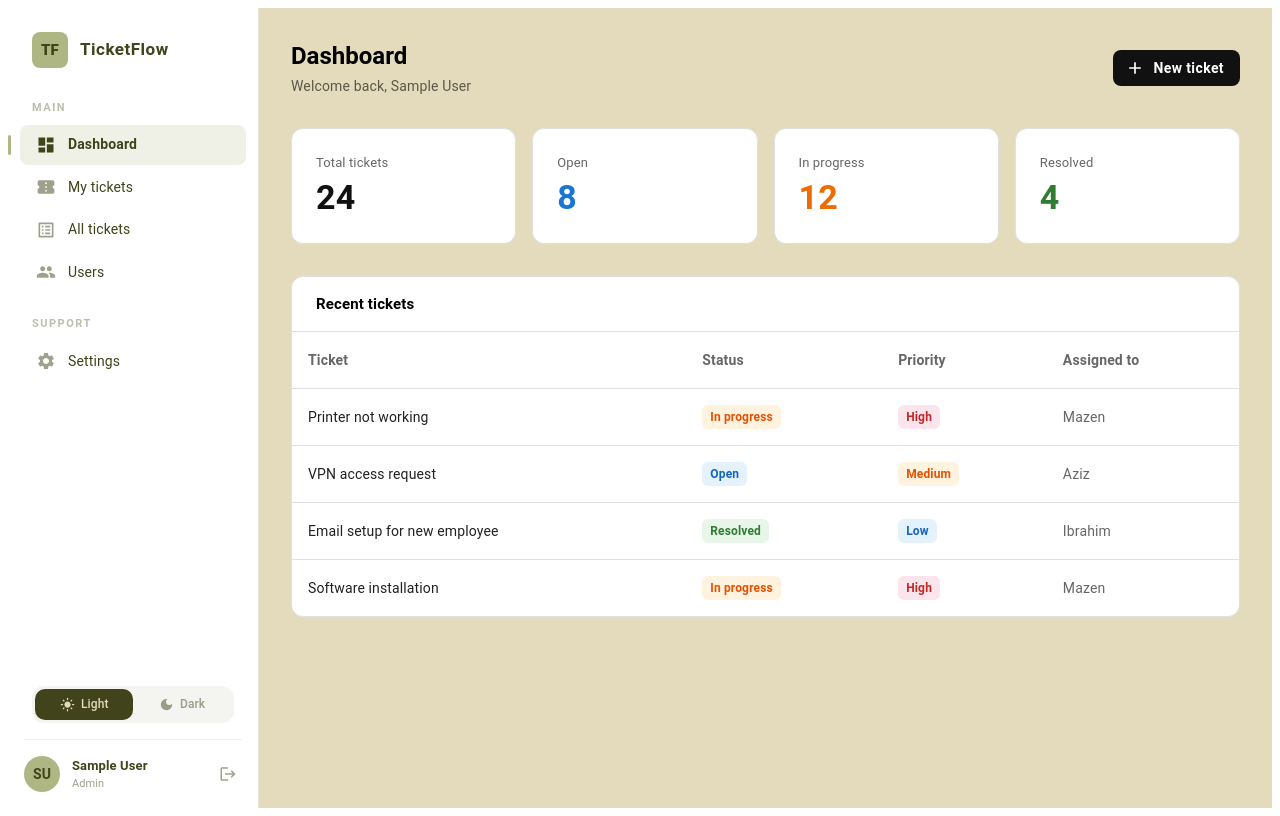
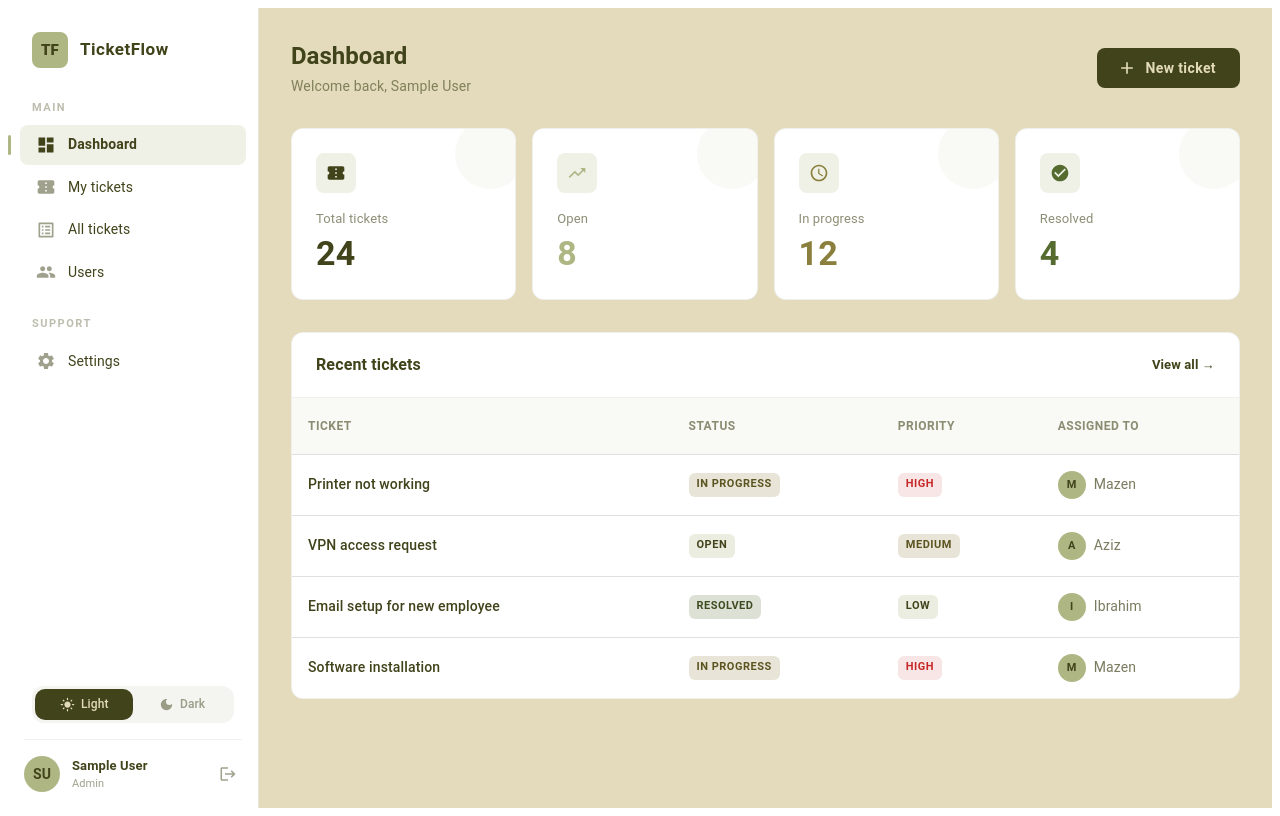
Before and after one commit to IbrahimYahyaoui/Projet-PFE, a React (Vite) app in the folder frontend/: page /Dashbord in a window 1280 px wide. Built offline with nearby package versions, Linux system fonts and the light colour scheme; no server answers; sample sign-in values are in the browser's storage.

Commit message:
feat: complete UI redesign with olive/beige palette + dashboard and users pages

```diff
--- a/frontend/src/pages/dashbord.tsx
+++ b/frontend/src/pages/dashbord.tsx
@@ -10,13 +10,13 @@ import {
   TableRow,
   Chip,
 } from "@mui/material";
-import { Add } from "@mui/icons-material";
+import { Add, TrendingUp, ConfirmationNumber, AccessTime, CheckCircle } from "@mui/icons-material";
 
 const stats = [
-  { label: "Total tickets", value: 24, color: "#111" },
-  { label: "Open", value: 8, color: "#1976d2" },
-  { label: "In progress", value: 12, color: "#ed6c02" },
-  { label: "Resolved", value: 4, color: "#2e7d32" },
+  { label: "Total tickets", value: 24, icon: <ConfirmationNumber sx={{ fontSize: 20 }} />, color: "#41431B" },
+  { label: "Open", value: 8, icon: <TrendingUp sx={{ fontSize: 20 }} />, color: "#AEB784" },
+  { label: "In progress", value: 12, icon: <AccessTime sx={{ fontSize: 20 }} />, color: "#8a7f3c" },
+  { label: "Resolved", value: 4, icon: <CheckCircle sx={{ fontSize: 20 }} />, color: "#556B2F" },
 ];
 
 const tickets = [
@@ -27,15 +27,15 @@ const tickets = [
 ];
 
 const statusColors: Record<string, { bg: string; text: string }> = {
-  Open: { bg: "#e3f2fd", text: "#1565c0" },
-  "In progress": { bg: "#fff3e0", text: "#e65100" },
-  Resolved: { bg: "#e8f5e9", text: "#2e7d32" },
+  Open: { bg: "rgba(174,183,132,0.25)", text: "#41431B" },
+  "In progress": { bg: "rgba(138,127,60,0.2)", text: "#5c5420" },
+  Resolved: { bg: "rgba(85,107,47,0.2)", text: "#3d4d21" },
 };
 
 const priorityColors: Record<string, { bg: string; text: string }> = {
-  High: { bg: "#fce4ec", text: "#c62828" },
-  Medium: { bg: "#fff3e0", text: "#e65100" },
-  Low: { bg: "#e3f2fd", text: "#1565c0" },
+  High: { bg: "rgba(198,40,40,0.12)", text: "#c62828" },
+  Medium: { bg: "rgba(138,127,60,0.2)", text: "#5c5420" },
+  Low: { bg: "rgba(174,183,132,0.25)", text: "#41431B" },
 };
 
 const Dashbord = () => {
@@ -45,6 +45,7 @@ const Dashbord = () => {
 
   return (
     <Box sx={{ flex: 1, p: 4 }}>
+      {/* En-tête */}
       <Box
         sx={{
           display: "flex",
@@ -54,10 +55,10 @@ const Dashbord = () => {
         }}
       >
         <Box>
-          <Typography variant="h5" fontWeight={700}>
+          <Typography variant="h5" fontWeight={700} color="#41431B">
             Dashboard
           </Typography>
-          <Typography variant="body2" color="text.secondary" mt={0.5}>
+          <Typography variant="body2" color="rgba(65,67,27,0.6)" mt={0.5}>
             Welcome back, {userName}
           </Typography>
         </Box>
@@ -66,17 +67,26 @@ const Dashbord = () => {
           startIcon={<Add />}
           disableElevation
           sx={{
-            bgcolor: "#111",
+            bgcolor: "#41431B",
+            color: "#E3DBBB",
             textTransform: "none",
             borderRadius: 2,
             fontWeight: 600,
-            "&:hover": { bgcolor: "#333" },
+            px: 3,
+            py: 1,
+            transition: "all 0.2s ease",
+            "&:hover": {
+              bgcolor: "#555725",
+              transform: "translateY(-2px)",
+              boxShadow: "0 8px 20px rgba(65,67,27,0.25)",
+            },
           }}
         >
           New ticket
         </Button>
       </Box>
 
+      {/* Cartes de statistiques */}
       <Box
         sx={{
           display: "grid",
@@ -92,48 +102,130 @@ const Dashbord = () => {
               bgcolor: "#fff",
               borderRadius: 3,
               p: 3,
-              border: "1px solid #e0e0e0",
+              border: "1px solid rgba(65,67,27,0.08)",
+              position: "relative",
+              overflow: "hidden",
+              transition: "all 0.3s ease",
+              "&:hover": {
+                transform: "translateY(-4px)",
+                boxShadow: "0 12px 24px rgba(65,67,27,0.08)",
+                borderColor: "rgba(174,183,132,0.5)",
+              },
             }}
           >
-            <Typography fontSize={13} color="text.secondary" mb={0.5}>
+            {/* Icône décorative en fond */}
+            <Box
+              sx={{
+                position: "absolute",
+                top: -10,
+                right: -10,
+                width: 70,
+                height: 70,
+                borderRadius: "50%",
+                bgcolor: "rgba(174,183,132,0.08)",
+              }}
+            />
+
+            <Box
+              sx={{
+                width: 40,
+                height: 40,
+                borderRadius: 2,
+                bgcolor: "rgba(174,183,132,0.2)",
+                color: stat.color,
+                display: "flex",
+                alignItems: "center",
+                justifyContent: "center",
+                mb: 2,
+                position: "relative",
+              }}
+            >
+              {stat.icon}
+            </Box>
+
+            <Typography fontSize={13} color="rgba(65,67,27,0.6)" mb={0.5}>
               {stat.label}
             </Typography>
-            <Typography variant="h4" fontWeight={700} sx={{ color: stat.color }}>
+            <Typography
+              variant="h4"
+              fontWeight={700}
+              sx={{ color: stat.color }}
+            >
               {stat.value}
             </Typography>
           </Box>
         ))}
       </Box>
 
+      {/* Tableau des tickets récents */}
       <Box
         sx={{
           bgcolor: "#fff",
           borderRadius: 3,
-          border: "1px solid #e0e0e0",
+          border: "1px solid rgba(65,67,27,0.08)",
           overflow: "hidden",
         }}
       >
-        <Box sx={{ px: 3, py: 2, borderBottom: "1px solid #e0e0e0" }}>
-          <Typography fontSize={15} fontWeight={600}>
+        <Box
+          sx={{
+            px: 3,
+            py: 2.5,
+            borderBottom: "1px solid rgba(65,67,27,0.08)",
+            display: "flex",
+            justifyContent: "space-between",
+            alignItems: "center",
+          }}
+        >
+          <Typography fontSize={16} fontWeight={700} color="#41431B">
             Recent tickets
+          </Typography>
+          <Typography
+            fontSize={13}
+            fontWeight={600}
+            color="#41431B"
+            sx={{
+              cursor: "pointer",
+              "&:hover": { textDecoration: "underline" },
+            }}
+          >
+            View all →
           </Typography>
         </Box>
 
         <TableContainer>
           <Table>
             <TableHead>
-              <TableRow>
-                <TableCell sx={{ fontWeight: 600, color: "text.secondary" }}>Ticket</TableCell>
-                <TableCell sx={{ fontWeight: 600, color: "text.secondary" }}>Status</TableCell>
-                <TableCell sx={{ fontWeight: 600, color: "text.secondary" }}>Priority</TableCell>
-                <TableCell sx={{ fontWeight: 600, color: "text.secondary" }}>Assigned to</TableCell>
+              <TableRow sx={{ bgcolor: "rgba(174,183,132,0.08)" }}>
+                <TableCell sx={{ fontWeight: 600, color: "rgba(65,67,27,0.6)", fontSize: 12, textTransform: "uppercase", letterSpacing: 0.5 }}>
+                  Ticket
+                </TableCell>
+                <TableCell sx={{ fontWeight: 600, color: "rgba(65,67,27,0.6)", fontSize: 12, textTransform: "uppercase", letterSpacing: 0.5 }}>
+                  Status
+                </TableCell>
+                <TableCell sx={{ fontWeight: 600, color: "rgba(65,67,27,0.6)", fontSize: 12, textTransform: "uppercase", letterSpacing: 0.5 }}>
+                  Priority
+                </TableCell>
+                <TableCell sx={{ fontWeight: 600, color: "rgba(65,67,27,0.6)", fontSize: 12, textTransform: "uppercase", letterSpacing: 0.5 }}>
+                  Assigned to
+                </TableCell>
               </TableRow>
             </TableHead>
             <TableBody>
               {tickets.map((ticket, index) => (
-                <TableRow key={index} sx={{ "&:last-child td": { borderBottom: 0 } }}>
+                <TableRow
+                  key={index}
+                  sx={{
+                    "&:last-child td": { borderBottom: 0 },
+                    transition: "all 0.2s ease",
+                    "&:hover": {
+                      bgcolor: "rgba(174,183,132,0.05)",
+                    },
+                  }}
+                >
                   <TableCell>
-                    <Typography fontSize={14}>{ticket.title}</Typography>
+                    <Typography fontSize={14} color="#41431B" fontWeight={500}>
+                      {ticket.title}
+                    </Typography>
                   </TableCell>
                   <TableCell>
                     <Chip
@@ -143,8 +235,10 @@ const Dashbord = () => {
                         bgcolor: statusColors[ticket.status]?.bg,
                         color: statusColors[ticket.status]?.text,
                         fontWeight: 600,
-                        fontSize: 12,
+                        fontSize: 11,
                         borderRadius: 1.5,
+                        textTransform: "uppercase",
+                        letterSpacing: 0.5,
                       }}
                     />
                   </TableCell>
@@ -156,15 +250,35 @@ const Dashbord = () => {
                         bgcolor: priorityColors[ticket.priority]?.bg,
                         color: priorityColors[ticket.priority]?.text,
                         fontWeight: 600,
-                        fontSize: 12,
+                        fontSize: 11,
                         borderRadius: 1.5,
+                        textTransform: "uppercase",
+                        letterSpacing: 0.5,
                       }}
                     />
                   </TableCell>
                   <TableCell>
-                    <Typography fontSize={14} color="text.secondary">
-                      {ticket.assignee}
-                    </Typography>
+                    <Box sx={{ display: "flex", alignItems: "center", gap: 1 }}>
+                      <Box
+                        sx={{
+                          width: 28,
+                          height: 28,
+                          borderRadius: "50%",
+                          bgcolor: "#AEB784",
+                          color: "#41431B",
+                          display: "flex",
+                          alignItems: "center",
+                          justifyContent: "center",
+                          fontSize: 11,
+                          fontWeight: 700,
+                        }}
+                      >
+                        {ticket.assignee.charAt(0)}
+                      </Box>
+                      <Typography fontSize={14} color="rgba(65,67,27,0.7)">
+                        {ticket.assignee}
+                      </Typography>
+                    </Box>
                   </TableCell>
                 </TableRow>
               ))}
```
Also changed, not shown: frontend/src/pages/Users.tsx (+169 -122 lines).
